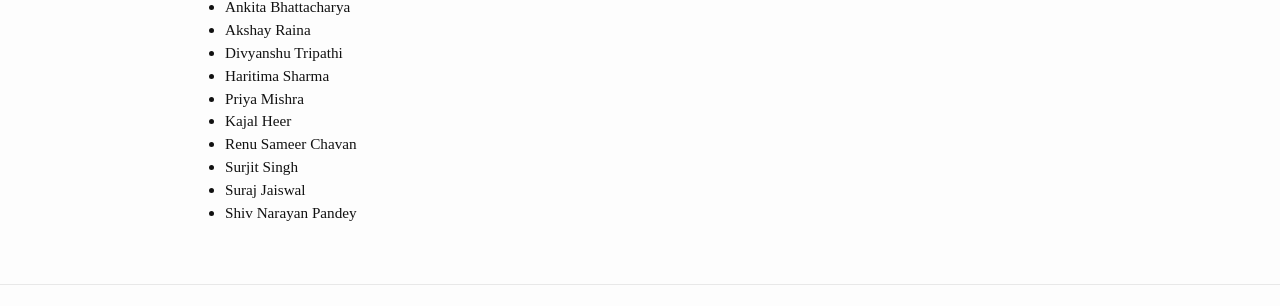
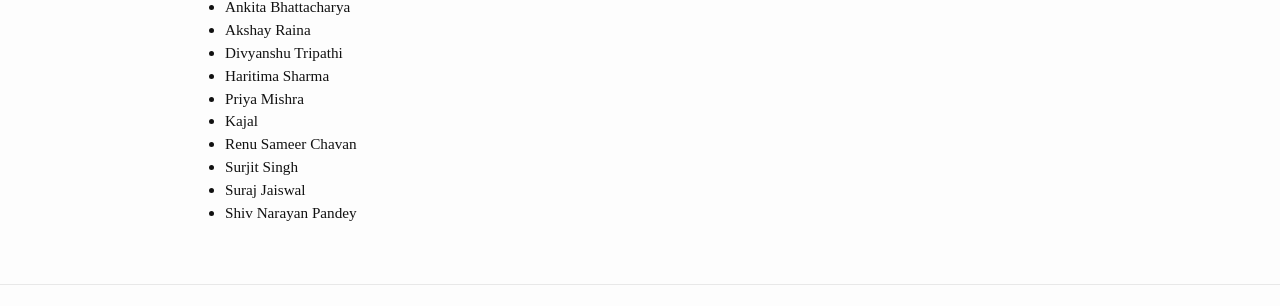
Before and after one commit to madhavlab/madhavlab.github.io, a Jekyll site: the page built from team.md, in a window 1280 px wide. Shown: the part 887-1193 px from the top of the page. Built offline with Jekyll 4.4.1, drawn with Linux system fonts in a browser that asks for light colours.

Commit message:
team update

```diff
--- a/team.md
+++ b/team.md
@@ -36,7 +36,7 @@ title: Our Team
 - Divyanshu Tripathi
 - Haritima Sharma
 - Priya Mishra
-- Kajal Heer
+- Kajal
 - Renu Sameer Chavan
 - Surjit Singh
 - Suraj Jaiswal
```
